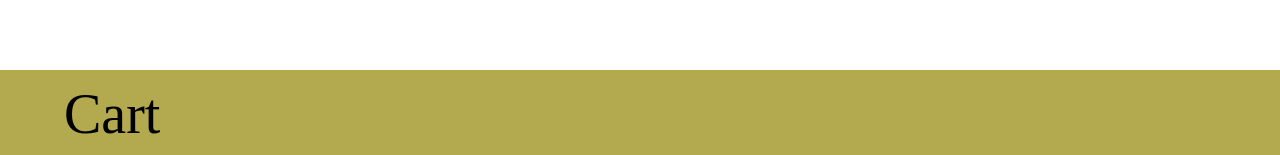
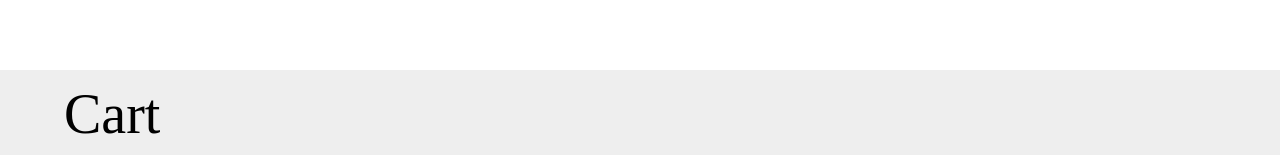
Before and after one commit to jevaughnvick/shopping-cart, a React (Vite) app: page / in a window 1280 px wide. Shown: the part 958-1113 px from the top of the page. Built offline with nearby package versions, Linux system fonts and the light colour scheme; a web font is replaced by a local one.

Commit message:
change footer color

```diff
--- a/src/main.css
+++ b/src/main.css
@@ -293,7 +293,7 @@ nav a:hover:not(#logo){
 }
 
 footer{
-    background-color: rgb(179, 169, 79);
+    background-color: #eeeeee;
     margin-top: auto;
     padding: 1rem 5vw;
 }
```
